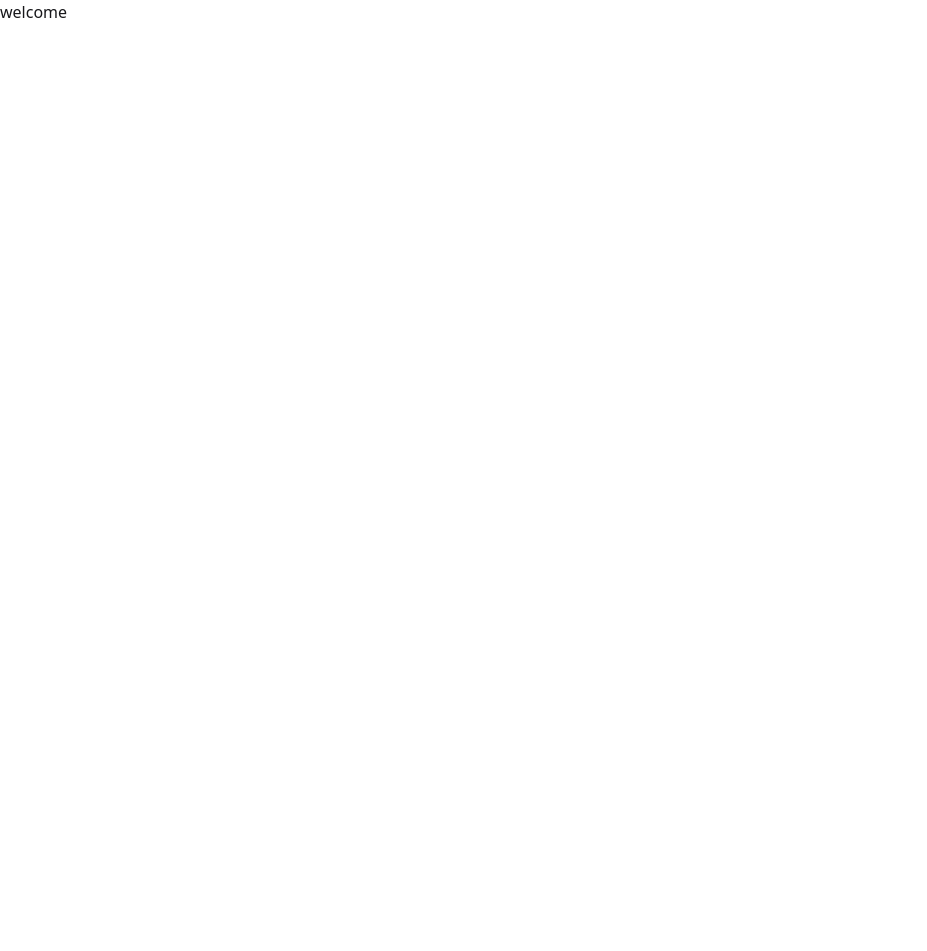
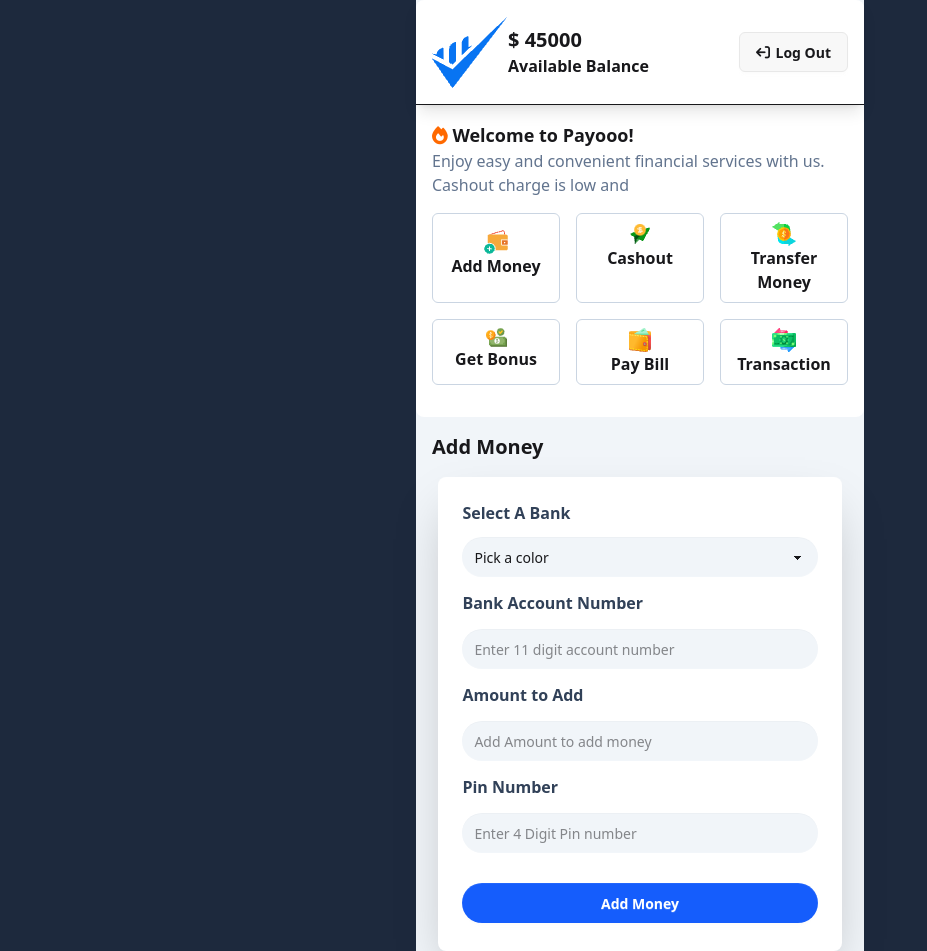
Before and after one commit to nazmul-devil/PayooBankLtd, a plain HTML site: page home.html in a window 1280 px wide. Shown: the whole page, without its empty margins (0-927 px from the left). Before the commit the page ends 800 px from the top, so only its background shows below. Drawn offline with nearby package versions, Linux system fonts and the light colour scheme.

Commit message:
added ad money section

```diff
--- a/home.html
+++ b/home.html
@@ -1,13 +1,90 @@
 <!DOCTYPE html>
 <html lang="en">
+
 <head>
     <meta charset="UTF-8">
     <meta name="viewport" content="width=device-width, initial-scale=1.0">
     <title>Document</title>
+    <script src="https://kit.fontawesome.com/6b88ed3bf3.js" crossorigin="anonymous"></script>
     <link href="https://cdn.jsdelivr.net/npm/daisyui@5.0.0-beta.8/daisyui.css" rel="stylesheet" type="text/css" />
     <script src="https://cdn.jsdelivr.net/npm/@tailwindcss/browser@4"></script>
 </head>
-<body>
-    <h1>welcome</h1>
+
+<body class="bg-slate-800">
+    <section class="max-w-md min-h-screen bg-slate-100 mx-auto">
+        <header class="bg-white pb-4 rounded-lg">
+            <nav class=" flex justify-between items-center p-4 border-b-1 shadow-lg">
+                <div class="flex items-center">
+                    <div><img src="assets/Group.png" alt=""></div>
+                    <div>
+                        <p class="font-extrabold text-xl"> $ <span id="current-money">45000</span></p>
+                        <p class="font-semibold text-base">Available Balance</p>
+                    </div>
+
+                </div>
+                <div><button id="log-out-btn" class="btn rounded-md"><i class="fa-solid fa-arrow-right-from-bracket rotate-180"></i> Log
+                        Out</button>
+                </div>
+            </nav>
+            <section class="p-4">
+                <h1 class="font-extrabold text-lg"><i class="fa-solid fa-fire text-orange-500"></i> Welcome to Payooo!
+                </h1>
+                <p class="text-slate-500">Enjoy easy and convenient financial services with us. Cashout charge is low
+                    and </p>
+                <!-- cards -->
+                <div class="mt-4 grid grid-cols-3 gap-4">
+                    <div id="add-money" class="block cursor-pointer  border border-slate-300 rounded-md p-4">
+                        <img class="mx-auto" src="assets/wallet1.png" alt="">
+                        <p class="text-center font-semibold">Add Money</p>
+                    </div>
+                    <div id="cash-out" class="block cursor-pointer  border border-slate-300 rounded-md p-2">
+                        <img class="mx-auto" src="assets/send1.png" alt="">
+                        <p class="text-center font-semibold">Cashout</p>
+                    </div>
+                    <div id="transfer-money" class="block cursor-pointer border border-slate-300 rounded-md p-2">
+                        <img class="mx-auto" src="assets/money1.png" alt="">
+                        <p class="text-center font-semibold">Transfer Money</p>
+                    </div>
+                    <div id="get-bonus" class="block cursor-pointer  border border-slate-300 rounded-md p-2">
+                        <img class="mx-auto" src="assets/bonus1.png" alt="">
+                        <p class="text-center font-semibold">Get Bonus</p>
+                    </div>
+                    <div id="pay-bill" class="block cursor-pointer  border border-slate-300 rounded-md p-2">
+                        <img class="mx-auto" src="assets/purse1.png" alt="">
+                        <p class="text-center font-semibold">Pay Bill</p>
+                    </div>
+                    <div id="transaction-money" class="block cursor-pointer  border border-slate-300 rounded-md p-2">
+                        <img class="mx-auto" src="assets/transaction1.png" alt="">
+                        <p class="text-center font-semibold">Transaction</p>
+                    </div>
+                </div>
+            </section>
+        </header>
+        <h1 class="font-semibold text-xl p-4">Add Money</h1>
+
+
+        <div class="card bg-base-100 mx-auto w-[90%] shrink-0 shadow-2xl">
+            <div class="card-body">
+                <fieldset class="fieldset">
+                    <legend class="font-semibold text-base text-slate-700 mb-2">Select A Bank</legend>
+                    <select id="bank-select-field" class="select rounded-full bg-slate-100 border-none mb-2 w-full">
+                        <option disabled selected>Pick a color</option>
+                        <option>Bkash</option>
+                        <option>Nagad</option>
+                        <option>Rocket</option>
+                      </select>
+                    <label class="font-semibold text-base text-slate-700 mb-2">Bank Account Number</label>
+                    <input id="account-number-field" type="number" class="input rounded-full bg-slate-100 border-none mb-2 w-full" placeholder="Enter 11 digit account number" />
+                    <label class="font-semibold text-base text-slate-700 mb-2">Amount to Add</label>
+                    <input id="amount-to-add-field" type="number" class="input rounded-full bg-slate-100 border-none mb-2 w-full" placeholder="Add Amount to add money" />
+                    <label class="font-semibold text-base text-slate-700 mb-2">Pin Number</label>
+                    <input id="pin-number-field" type="password" class="input bg-slate-100 rounded-full border-none mb-2 w-full" placeholder="Enter 4 Digit Pin number" />
+                    <button id="add-money-btn" class="btn bg-blue-600 mt-4 rounded-full border-none text-white">Add Money</button>
+                </fieldset>
+            </div>
+        </div>
+    </section>
+    <script src="stylesJs/addMoney.js"></script>
 </body>
+
 </html>
--- /dev/null
+++ b/stylesJs/addMoney.js
@@ -0,0 +1,7 @@
+document.getElementById("log-out-btn").addEventListener("click",function(event){
+    event.preventDefault();
+    const confirmLogOut=confirm("Are you sure to want Log Out?")
+    if(confirmLogOut){
+        window.location.href="index.html";
+    }
+})
```
Also changed, not shown: index.html (+2 -2 lines).
